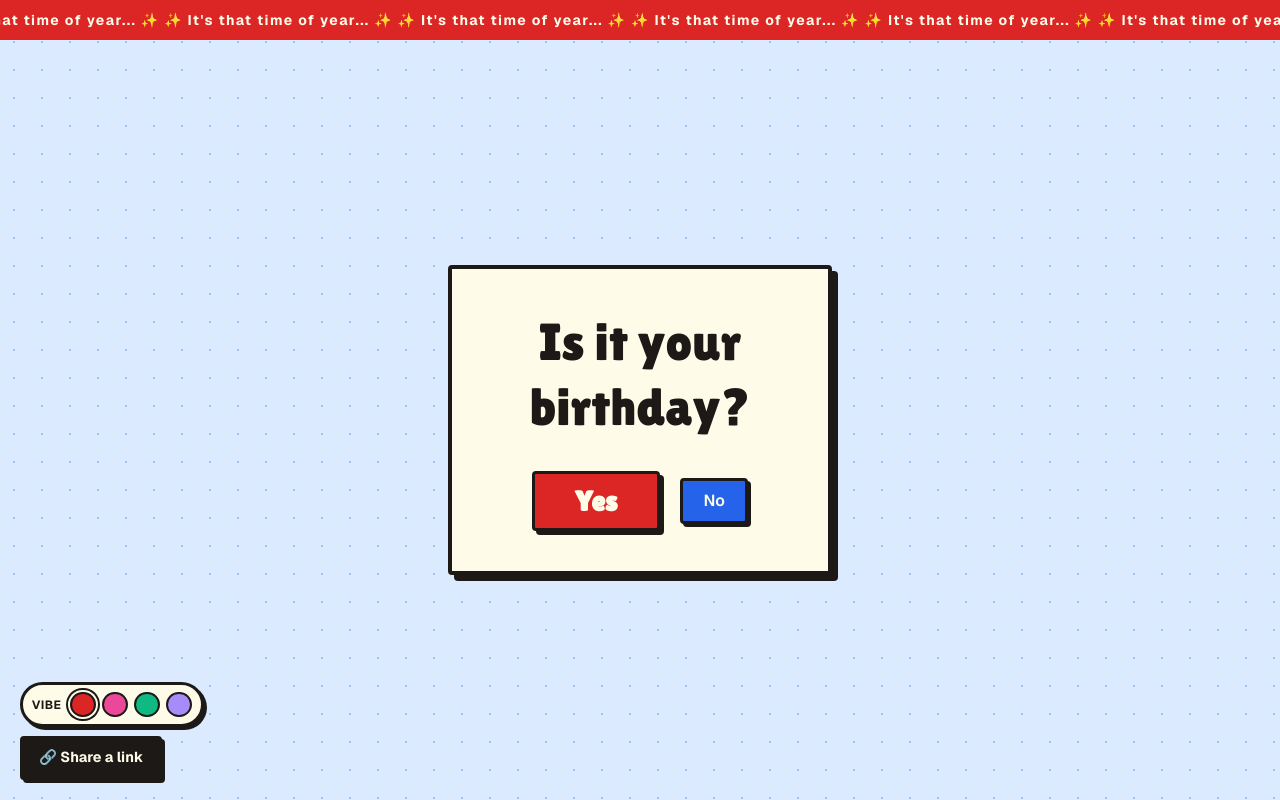
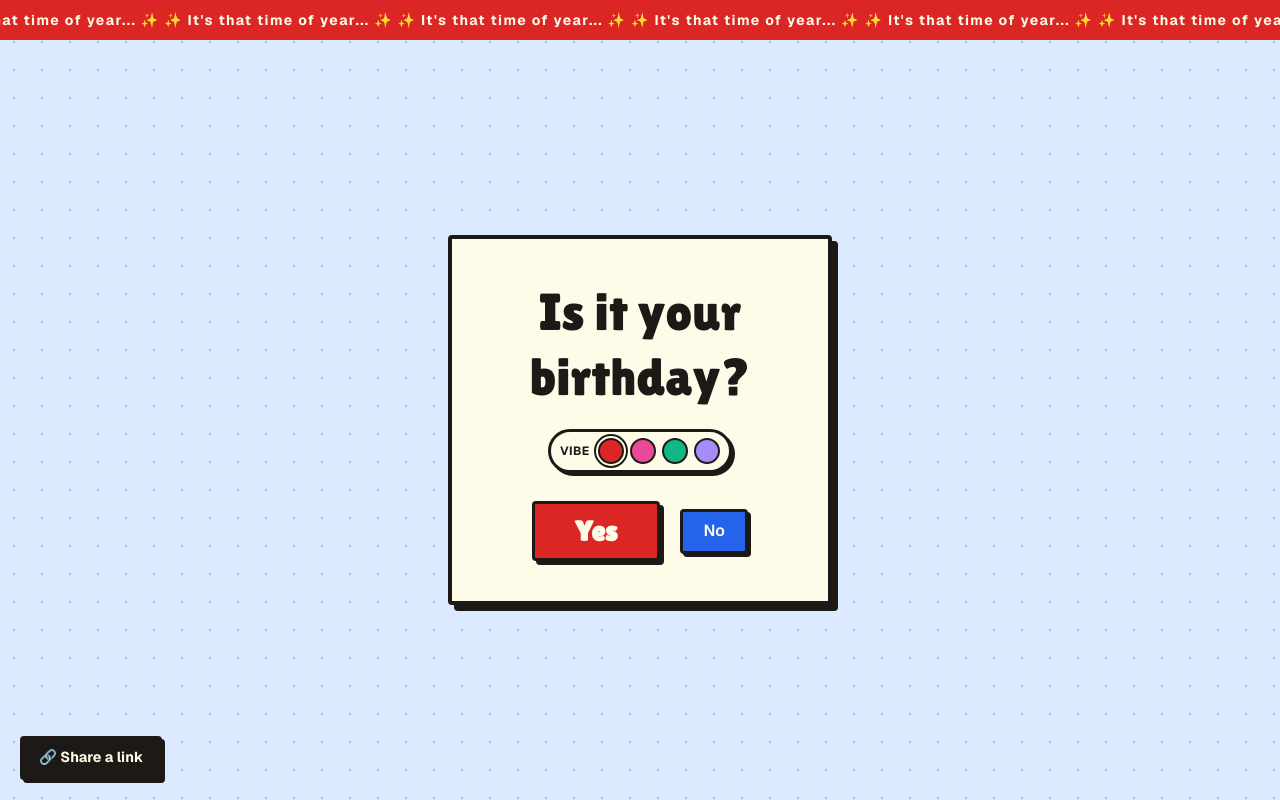
Before and after one commit to rplasc/birthday-site, a Next.js app: page / in a window 1280 px wide. Built offline with nearby package versions, Linux system fonts and the light colour scheme.

Commit message:
Polished theme UI

```diff
--- a/src/app/globals.css
+++ b/src/app/globals.css
@@ -11,6 +11,7 @@
   --ink: #1c1917;
   --ink-soft: #55524b;
   --backdrop: rgba(254, 240, 80, 0.45);
+  --btn-text: var(--cream);
 }
 
 [data-theme="pink"] {
@@ -20,6 +21,7 @@
   --blue: #f9a8d4;
   --green: #fb7185;
   --backdrop: rgba(251, 207, 232, 0.55);
+  --btn-text: var(--ink);
 }
 
 [data-theme="mint"] {
@@ -29,6 +31,7 @@
   --blue: #22d3ee;
   --green: #84cc16;
   --backdrop: rgba(167, 243, 208, 0.55);
+  --btn-text: var(--ink);
 }
 
 [data-theme="lavender"] {
@@ -38,6 +41,7 @@
   --blue: #818cf8;
   --green: #f0abfc;
   --backdrop: rgba(221, 214, 254, 0.55);
+  --btn-text: var(--ink);
 }
 
 @theme inline {
@@ -50,6 +54,7 @@ body {
   font-family: var(--font-geist-sans, Arial, sans-serif);
   background: var(--bg);
   color: var(--ink);
+  transition: background-color 0.25s ease;
 }
 
 /* ─── Prompt background ─── */
@@ -57,6 +62,21 @@ body {
   background-color: var(--bg);
   background-image: radial-gradient(circle, var(--bg-dot) 1.5px, transparent 1.5px);
   background-size: 28px 28px;
+  transition: background-color 0.25s ease;
+}
+
+/* ─── Celebration background ─── */
+.bg-celebrate {
+  background-color: var(--bg);
+  transition: background-color 0.25s ease;
+}
+
+/* ─── Marquee bar ─── */
+.marquee-bar {
+  background: var(--red);
+  padding: 0.5rem 0;
+  overflow: hidden;
+  transition: background-color 0.25s ease;
 }
 
 /* ─── Component styles ─── */
@@ -70,7 +90,7 @@ body {
 
 .btn-yes {
   background: var(--red);
-  color: var(--cream);
+  color: var(--btn-text);
   border: 3px solid var(--ink);
   border-radius: 4px;
   padding: 0.8rem 2.5rem;
@@ -95,7 +115,7 @@ body {
 
 .btn-no {
   background: var(--blue);
-  color: var(--cream);
+  color: var(--btn-text);
   border: 3px solid var(--ink);
   border-radius: 4px;
   padding: 0.6rem 1.25rem;
@@ -119,7 +139,7 @@ body {
 
 .music-btn {
   background: var(--green);
-  color: var(--cream);
+  color: var(--btn-text);
   border: 3px solid var(--ink);
   border-radius: 4px;
   padding: 0.5rem 1rem;
@@ -283,6 +303,14 @@ body {
   animation: card-rise 0.4s cubic-bezier(0.25, 1, 0.5, 1) 0.08s both;
 }
 
+.anim-decorations-enter {
+  animation: backdrop-fade 0.5s ease-out 0.4s both;
+}
+
+.anim-caption-rise {
+  animation: card-rise 0.4s cubic-bezier(0.25, 1, 0.5, 1) 0.4s both;
+}
+
 /* ─── Share modal ─── */
 .modal-backdrop {
   position: fixed;
@@ -320,6 +348,7 @@ body {
   align-items: center;
   justify-content: center;
   transition: background 0.1s, color 0.1s;
+  touch-action: manipulation;
 }
 
 .modal-close:hover {
@@ -355,7 +384,7 @@ body {
   padding: 0.5rem 0.75rem;
   font-size: 1rem;
   font-family: inherit;
-  background: white;
+  background: var(--cream);
   color: var(--ink);
   box-shadow: 3px 3px 0 var(--ink);
   outline: none;
@@ -386,7 +415,7 @@ body {
   width: 100%;
   margin-top: 1.25rem;
   background: var(--red);
-  color: var(--cream);
+  color: var(--btn-text);
   border: 3px solid var(--ink);
   border-radius: 4px;
   padding: 0.75rem 1.5rem;
@@ -439,35 +468,6 @@ body {
   outline-offset: 3px;
 }
 
-.btn-share {
-  background: var(--blue);
-  color: var(--cream);
-  border: 3px solid var(--ink);
-  border-radius: 4px;
-  padding: 0.5rem 1rem;
-  font-size: 0.9rem;
-  font-weight: 700;
-  box-shadow: 3px 3px 0 var(--ink);
-  cursor: pointer;
-  transition: transform 0.1s, box-shadow 0.1s;
-  touch-action: manipulation;
-}
-
-.btn-share:hover {
-  transform: translate(-1px, -1px);
-  box-shadow: 4px 4px 0 var(--ink);
-}
-
-.btn-share:active {
-  transform: translate(2px, 2px);
-  box-shadow: 1px 1px 0 var(--ink);
-}
-
-.btn-share:focus-visible {
-  outline: 3px dashed var(--ink);
-  outline-offset: 3px;
-}
-
 /* ─── Theme picker ─── */
 .theme-picker {
   display: flex;
@@ -514,11 +514,17 @@ body {
 }
 
 .modal-vibe {
-  margin-top: 1rem;
+  margin-top: 0.5rem;
+  margin-bottom: 0.25rem;
 }
 
 .modal-vibe .theme-picker {
   width: fit-content;
+  margin-top: 0.35rem;
+}
+
+.modal-vibe + .modal-label {
+  margin-top: 1rem;
 }
 
 /* ─── Reduced motion ─── */
@@ -532,6 +538,8 @@ body {
   .anim-slide-away,
   .anim-pop-in,
   .anim-card-rise,
+  .anim-decorations-enter,
+  .anim-caption-rise,
   .burst-ring,
   .modal-backdrop,
   .modal-card,
--- a/src/app/page.tsx
+++ b/src/app/page.tsx
@@ -47,7 +47,7 @@ function generateDecorations(palette: string[]): Decoration[] {
       color: color(), rotate: rand(-20, 20), size: rand(42, 68), dx: 0,
     });
   }
-  for (let i = 0; i < 8; i++) {
+  for (let i = 0; i < 4; i++) {
     list.push({
       id: id++, type: "star",
       x: rand(2, 98), y: rand(10, 85),
@@ -154,13 +154,17 @@ export default function Home() {
   const [showBurst, setShowBurst] = useState(false);
   const [name, setName] = useState<string | null>(null);
   const [theme, setTheme] = useState<Theme>("default");
+  const [themeIsFixed, setThemeIsFixed] = useState(false);
   useLayoutEffect(() => {
     const params = new URLSearchParams(window.location.search);
     const n = params.get("name")?.trim();
     // eslint-disable-next-line react-hooks/set-state-in-effect
     if (n) setName(n);
     const t = params.get("theme");
-    if (isTheme(t)) setTheme(t);
+    if (isTheme(t)) {
+      setTheme(t);
+      setThemeIsFixed(true);
+    }
   }, []);
 
   useEffect(() => {
@@ -251,9 +255,9 @@ export default function Home() {
 
   useEffect(() => () => { stopSong(); }, [stopSong]);
 
-  const renderThemePicker = (selected: Theme, onPick: (t: Theme) => void) => (
+  const renderThemePicker = (selected: Theme, onPick: (t: Theme) => void, label = "Vibe") => (
     <div className="theme-picker" role="radiogroup" aria-label="Theme">
-      <span className="theme-picker-label">Vibe</span>
+      {label && <span className="theme-picker-label">{label}</span>}
       {THEME_KEYS.map((k) => (
         <button
           key={k}
@@ -275,13 +279,10 @@ export default function Home() {
     return (
       <div className="bg-party min-h-screen flex flex-col overflow-hidden">
         {/* Marquee bar */}
-        <div
-          className="overflow-hidden"
-          style={{ background: "var(--red)", padding: "8px 0" }}
-        >
+        <div className="marquee-bar">
           <div
             className="anim-marquee whitespace-nowrap font-bold tracking-widest text-sm"
-            style={{ color: "var(--cream)" }}
+            style={{ color: "var(--btn-text)" }}
           >
             {marqueeTease}
           </div>
@@ -291,7 +292,7 @@ export default function Home() {
         <div className="flex flex-1 items-center justify-center px-6 py-12">
           <div className="card-panel anim-card-rise max-w-sm w-full text-center">
             <h1
-              className="leading-tight mb-8"
+              className="leading-tight mb-5"
               style={{
                 fontFamily: "var(--font-lilita, sans-serif)",
                 fontSize: "clamp(2rem, 8vw, 3.25rem)",
@@ -300,6 +301,11 @@ export default function Home() {
             >
               {name ? <>{name},<br />is it your birthday?</> : <>Is it your<br />birthday?</>}
             </h1>
+            {!themeIsFixed && (
+              <div style={{ display: "flex", justifyContent: "center", marginBottom: "1.75rem" }}>
+                {renderThemePicker(theme, pickTheme)}
+              </div>
+            )}
             <div className="flex items-center justify-center gap-5 flex-wrap">
               <button onClick={handleYes} className="btn-yes">
                 Yes
@@ -322,17 +328,22 @@ export default function Home() {
             </div>
           </div>
         </div>
-        <div style={{ position: "fixed", bottom: "1.25rem", left: "1.25rem", display: "flex", flexDirection: "column", gap: "0.6rem", alignItems: "flex-start", zIndex: 30 }}>
-          {renderThemePicker(theme, pickTheme)}
-          <button onClick={openShare} className="music-btn" style={{ background: "var(--ink)" }}>
-            🔗 Share a link
-          </button>
-        </div>
+        <button
+          onClick={openShare}
+          className="music-btn"
+          style={{ position: "fixed", bottom: "1.25rem", left: "1.25rem", zIndex: 30, background: "var(--ink)", color: "var(--cream)" }}
+        >
+          🔗 Share a link
+        </button>
         {showShare && (
           <div className="modal-backdrop" onClick={() => { setShowShare(false); setCopied(false); }}>
             <div className="card-panel modal-card" onClick={(e) => e.stopPropagation()}>
               <button className="modal-close" onClick={() => { setShowShare(false); setCopied(false); }} aria-label="Close">✕</button>
-              <h2 className="modal-title">{themeDef.modalTitle}</h2>
+              <h2 className="modal-title">{THEMES[shareTheme].modalTitle}</h2>
+              <div className="modal-vibe">
+                <label className="modal-label">Pick their vibe</label>
+                {renderThemePicker(shareTheme, setShareTheme, "")}
+              </div>
               <label className="modal-label" htmlFor="share-name">Who&apos;s celebrating?</label>
               <input
                 id="share-name"
@@ -345,13 +356,9 @@ export default function Home() {
               />
               {shareName.trim() && (
                 <p className="modal-preview">
-                  They&apos;ll see: <em>Happy Birthday, {shareName.trim()}! 🎂</em>
+                  They&apos;ll see: <em>Happy Birthday, {shareName.trim()}! {THEMES[shareTheme].hero}</em>
                 </p>
               )}
-              <div className="modal-vibe">
-                <label className="modal-label">Pick a vibe</label>
-                {renderThemePicker(shareTheme, setShareTheme)}
-              </div>
               <button
                 className="btn-copy-link"
                 onClick={handleCopy}
@@ -371,18 +378,12 @@ export default function Home() {
 
   /* ── Celebration screen ── */
   return (
-    <div
-      className="relative min-h-screen overflow-hidden flex flex-col items-center justify-center"
-      style={{ background: "var(--bg)" }}
-    >
+    <div className="bg-celebrate relative min-h-screen overflow-hidden flex flex-col items-center justify-center">
       {/* Marquee bar */}
-      <div
-        className="absolute top-0 left-0 right-0 overflow-hidden z-20"
-        style={{ background: "var(--red)", padding: "8px 0" }}
-      >
+      <div className="marquee-bar absolute top-0 left-0 right-0 z-20">
         <div
           className="anim-marquee whitespace-nowrap font-bold text-base tracking-widest"
-          style={{ color: "var(--cream)" }}
+          style={{ color: "var(--btn-text)" }}
         >
           {MARQUEE_PARTY}
         </div>
@@ -390,7 +391,7 @@ export default function Home() {
 
       {/* Decorations */}
       <div
-        className="absolute inset-0 z-0 pointer-events-none"
+        className="absolute inset-0 z-0 pointer-events-none anim-decorations-enter"
         aria-hidden="true"
       >
         {decorations.map((d) => {
@@ -466,9 +467,9 @@ export default function Home() {
           className="anim-bounce-cake select-none mb-4 block"
           style={{ fontSize: "clamp(4rem, 15vw, 6rem)" }}
           role="img"
-          aria-label="Birthday cake"
+          aria-label="Celebration"
         >
-          🎂
+          {themeDef.hero}
         </span>
         <h1
           className="anim-pop-in leading-none mb-5"
@@ -482,17 +483,19 @@ export default function Home() {
           {name ? <>Happy Birthday,<br />{name}!</> : <>Happy<br />Birthday!</>}
         </h1>
         <p
-          className="text-lg font-semibold tracking-wide"
-          style={{ color: "var(--ink)", opacity: 0.75 }}
+          className="text-xl font-semibold tracking-wide anim-caption-rise"
+          style={{ color: "var(--ink-soft)" }}
         >
           {themeDef.celebrateCaption}
         </p>
       </div>
 
-      {/* Theme picker */}
-      <div className="fixed bottom-5 left-5 z-30">
-        {renderThemePicker(theme, pickTheme)}
-      </div>
+      {/* Theme picker — hidden for recipients who arrived with a ?theme= link */}
+      {!themeIsFixed && (
+        <div className="fixed bottom-5 left-5 z-30">
+          {renderThemePicker(theme, pickTheme)}
+        </div>
+      )}
 
       {/* Music toggle */}
       <button
--- a/src/app/themes.ts
+++ b/src/app/themes.ts
@@ -15,6 +15,7 @@ export interface ThemeDef {
   swatch: string;
   balloon: string;
   star: string;
+  hero: string;
   confettiColors: string[];
   teaseText: string;
   celebrateCaption: string;
@@ -28,6 +29,7 @@ export const THEMES: Record<Theme, ThemeDef> = {
     swatch: "#dc2626",
     balloon: "🎈",
     star: "⭐",
+    hero: "🎂",
     confettiColors: ["#dc2626", "#2563eb", "#16a34a", "#f59e0b", "#ec4899", "#8b5cf6"],
     teaseText: "✨  It's that time of year...  ✨     ",
     celebrateCaption: "Certified party mode activated.",
@@ -39,6 +41,7 @@ export const THEMES: Record<Theme, ThemeDef> = {
     swatch: "#ec4899",
     balloon: "🎀",
     star: "💖",
+    hero: "👑",
     confettiColors: ["#f9a8d4", "#fbcfe8", "#fda4af", "#fcd5ce", "#f472b6"],
     teaseText: "💖  It's your special day...  💖     ",
     celebrateCaption: "Certified princess party activated.",
@@ -50,6 +53,7 @@ export const THEMES: Record<Theme, ThemeDef> = {
     swatch: "#10b981",
     balloon: "🌸",
     star: "🍃",
+    hero: "🌻",
     confettiColors: ["#a7f3d0", "#bef264", "#99f6e4", "#fef9c3", "#fbcfe8"],
     teaseText: "🌿  A sweet day to celebrate...  🌿     ",
     celebrateCaption: "Certified garden party activated.",
@@ -61,6 +65,7 @@ export const THEMES: Record<Theme, ThemeDef> = {
     swatch: "#a78bfa",
     balloon: "🪐",
     star: "✨",
+    hero: "🔮",
     confettiColors: ["#ddd6fe", "#c4b5fd", "#fbcfe8", "#bae6fd", "#f5d0fe"],
     teaseText: "✨  Make a wish tonight...  ✨     ",
     celebrateCaption: "Certified stardust party activated.",
```
